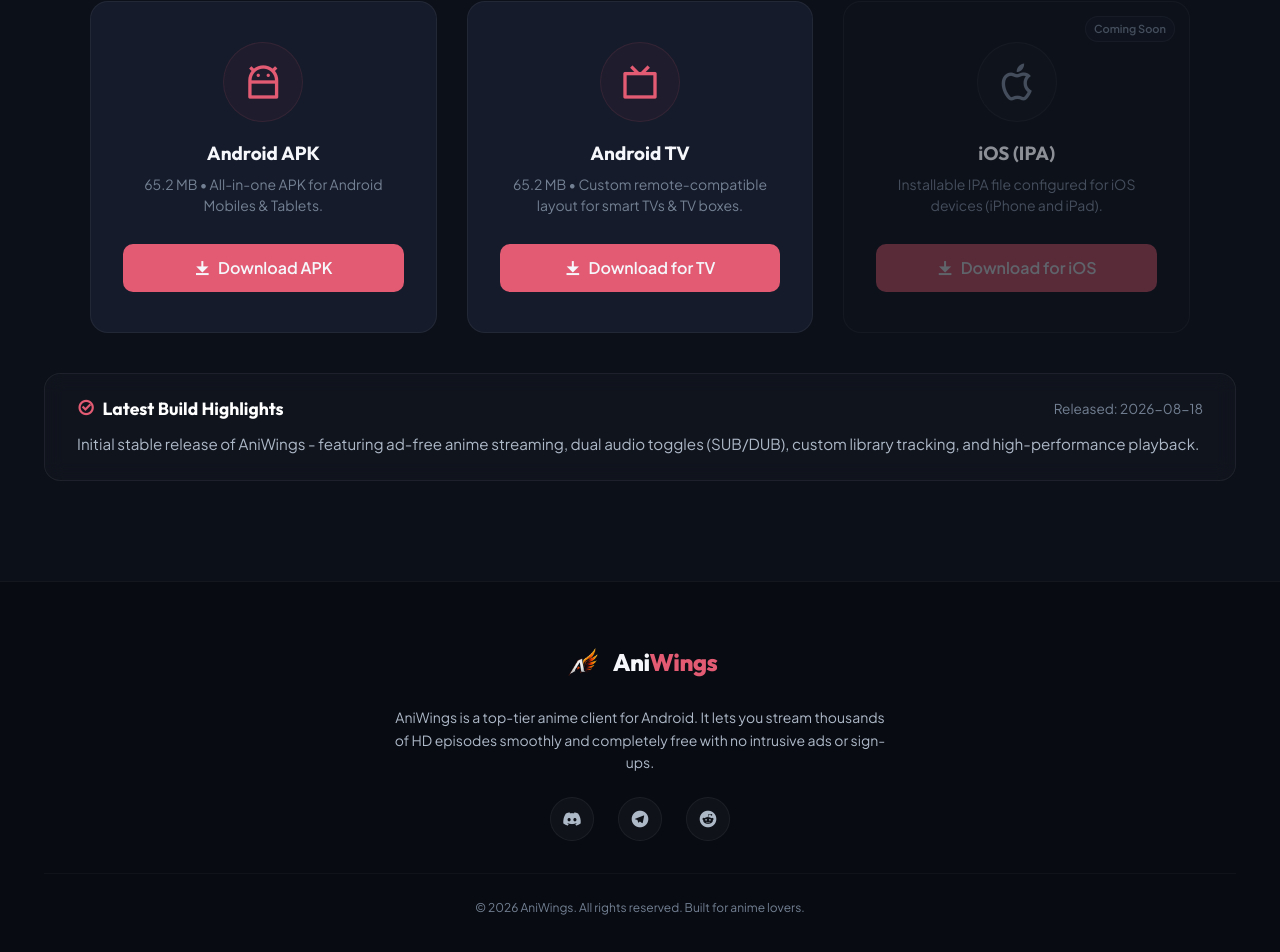
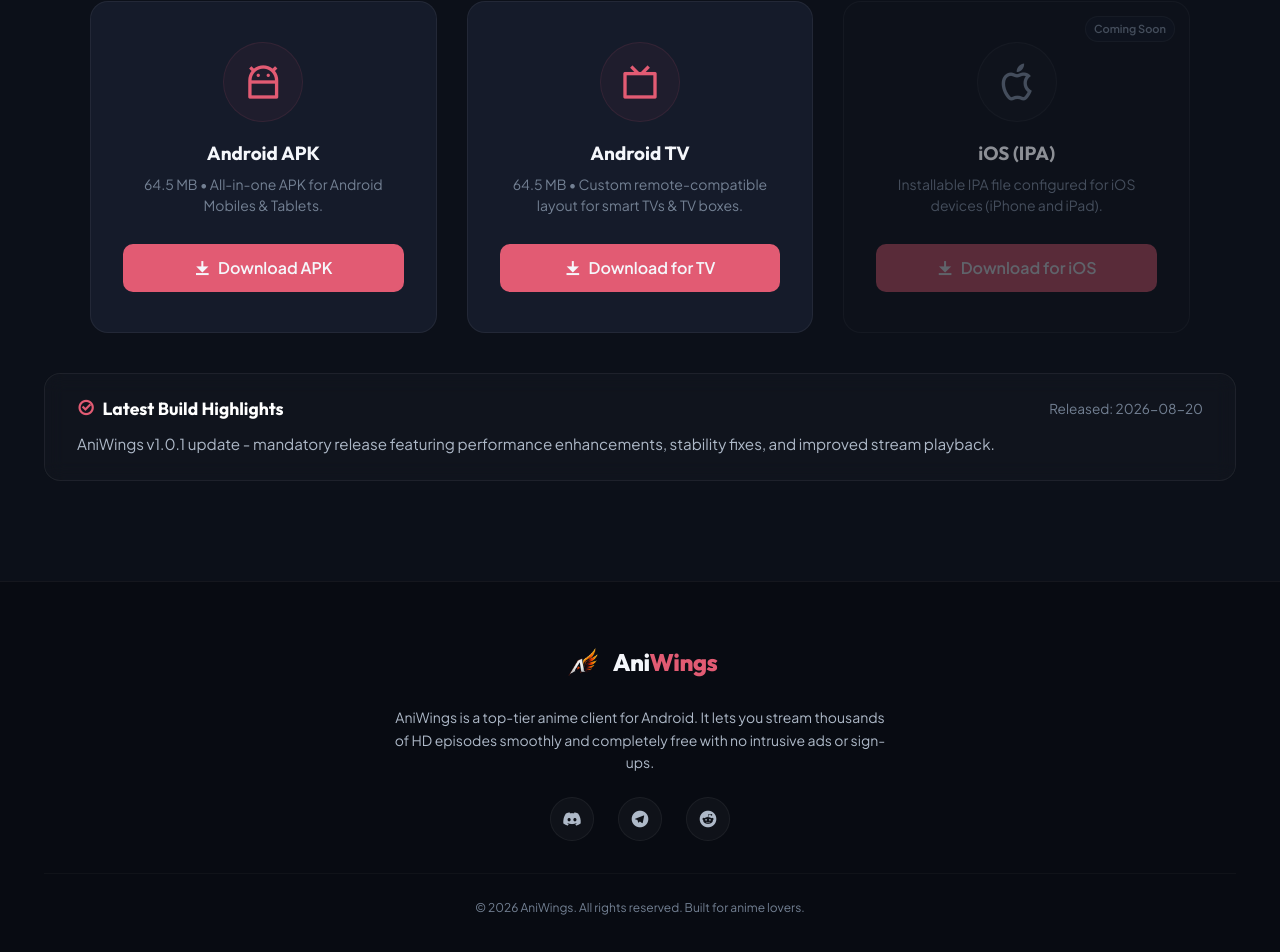
Before and after one commit to senthil-prabhu-sudo/aniwings-app, a React (Vite) app: page / in a window 1280 px wide. Shown: the part 3265-4217 px from the top of the page. Built offline with nearby package versions, Linux system fonts and the light colour scheme.

Commit message:
chore: release v1.0.1 with mandatory update and updated download links

```diff
--- a/public/update.json
+++ b/public/update.json
@@ -1,11 +1,11 @@
 {
-  "version": "1.0.0",
-  "url": "https://github.com/senthil-prabhu-sudo/aniwings-app/releases/download/v1.0.0/aniwings.apk",
-  "tvUrl": "https://github.com/senthil-prabhu-sudo/aniwings-app/releases/download/v1.0.0/aniwings.apk",
-  "mandatory": false,
-  "releaseNotes": "Initial stable release of AniWings - featuring ad-free anime streaming, dual audio toggles (SUB/DUB), custom library tracking, and high-performance playback.",
-  "minVersion": "1.0.0",
-  "fileSize": "65.2 MB",
-  "updatedAt": "2026-08-18",
+  "version": "1.0.1",
+  "url": "https://github.com/senthil-prabhu-sudo/aniwings-app/releases/download/v1.0.1/aniwings.apk",
+  "tvUrl": "https://github.com/senthil-prabhu-sudo/aniwings-app/releases/download/v1.0.1/aniwings.apk",
+  "mandatory": true,
+  "releaseNotes": "AniWings v1.0.1 update - mandatory release featuring performance enhancements, stability fixes, and improved stream playback.",
+  "minVersion": "1.0.1",
+  "fileSize": "64.5 MB",
+  "updatedAt": "2026-08-20",
   "appName": "AniWings"
 }
--- a/src/App.jsx
+++ b/src/App.jsx
@@ -5,14 +5,14 @@
 import Home from './pages/Home';
 
 const DEFAULT_UPDATE_DATA = {
-  version: '1.0.0',
-  url: 'https://github.com/senthil-prabhu-sudo/aniwings-app/releases/download/v1.0.0/aniwings.apk',
-  tvUrl: 'https://github.com/senthil-prabhu-sudo/aniwings-app/releases/download/v1.0.0/aniwings.apk',
-  mandatory: false,
-  releaseNotes: 'Initial stable release of AniWings - featuring ad-free anime streaming, dual audio toggles (SUB/DUB), custom library tracking, and high-performance playback.',
-  minVersion: '1.0.0',
-  fileSize: '65.2 MB',
-  updatedAt: '2026-08-18',
+  version: '1.0.1',
+  url: 'https://github.com/senthil-prabhu-sudo/aniwings-app/releases/download/v1.0.1/aniwings.apk',
+  tvUrl: 'https://github.com/senthil-prabhu-sudo/aniwings-app/releases/download/v1.0.1/aniwings.apk',
+  mandatory: true,
+  releaseNotes: 'AniWings v1.0.1 update - mandatory release featuring performance enhancements, stability fixes, and improved stream playback.',
+  minVersion: '1.0.1',
+  fileSize: '64.5 MB',
+  updatedAt: '2026-08-20',
   appName: 'AniWings'
 };
 
```
Also changed, not shown: 2 other files (tests, documents, lock files or other folders).
